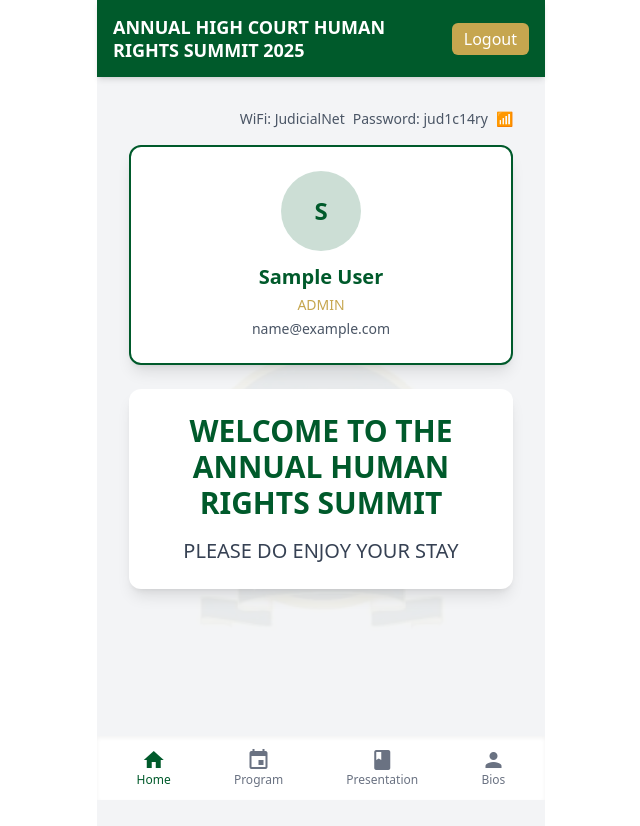
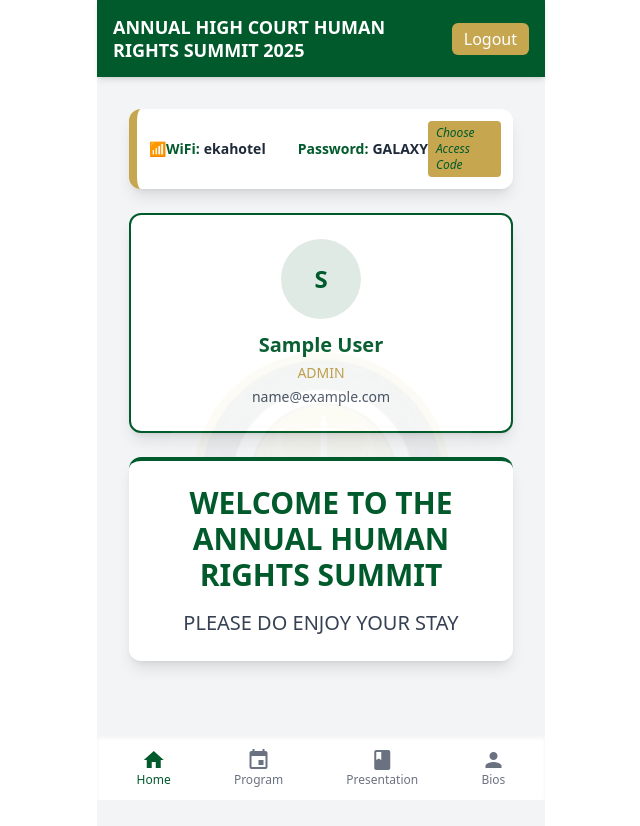
Before and after one commit to KeithOmondi/conference, a React (Vite) app: page / in a window 1280 px wide. Shown: the top 826 px of the page, without its empty margins (319-959 px from the left). Built offline with nearby package versions, Linux system fonts and the light colour scheme; sample sign-in values are in the browser's storage.

Commit message:
first commit

```diff
--- a/src/pages/HomePage.tsx
+++ b/src/pages/HomePage.tsx
@@ -1,6 +1,54 @@
 import logo from "../assets/judiciary-logo.jfif";
 import { useSelector } from "react-redux";
 import type { RootState } from "../store/store";
+import React from "react";
+
+// COLORS (Centralized for consistency)
+const PRIMARY_GREEN = "#005A2B";
+const ACCENT_GOLD = "#C6A64F";
+
+// --- New Styled WiFi Bar Component ---
+const WiFiBar: React.FC = () => (
+  <div className="w-full relative z-10">
+    <div
+      className="w-full flex flex-col md:flex-row items-start md:items-center justify-between p-3 rounded-xl shadow-lg border-l-8"
+      style={{
+        borderColor: ACCENT_GOLD, // Gold accent border
+        backgroundColor: "white",
+      }}
+    >
+      {/* Connection Details Group */}
+      <div className="flex flex-col md:flex-row items-start md:items-center space-y-2 md:space-y-0 md:space-x-8 text-sm font-medium">
+        {/* 1. WiFi Name */}
+        <span className="flex items-center space-x-1">
+          <strong style={{ color: PRIMARY_GREEN }}>
+            <span className="flex items-center">
+              <span role="img" aria-label="wifi">
+                📶
+              </span>{" "}
+              WiFi:
+            </span>
+          </strong>
+          <span className="text-gray-800 font-bold">ekahotel</span>
+        </span>
+
+        {/* 2. Password */}
+        <span className="flex items-center space-x-1">
+          <strong style={{ color: PRIMARY_GREEN }}>Password:</strong>
+          <span className="text-gray-800 font-bold">GALAXY</span>
+        </span>
+      </div>
+
+      {/* 3. Access Code Hint (Styled as a tertiary action) */}
+      <span
+        className="text-xs italic mt-2 md:mt-0 px-2 py-1 rounded cursor-pointer transition-colors hover:bg-opacity-80"
+        style={{ backgroundColor: ACCENT_GOLD, color: PRIMARY_GREEN }}
+      >
+        Choose Access Code
+      </span>
+    </div>
+  </div>
+);
 
 const HomePage = () => {
   const { user } = useSelector((state: RootState) => state.auth);
@@ -29,31 +77,53 @@ const HomePage = () => {
         }}
       />
 
-      <div className="flex-1 w-full overflow-y-auto p-4">
-        {/* WiFi bar */}
-        <div className="w-full flex justify-end items-center mb-4 text-sm text-gray-600 space-x-2 relative z-10">
-          <span>WiFi: JudicialNet</span>
-          <span>Password: jud1c14ry</span>
-          <span>📶</span>
-        </div>
+      <div className="flex-1 w-full overflow-y-auto p-4 space-y-6">
+        {/* 🛑 New Styled WiFi Bar component */}
+        <WiFiBar />
 
         {/* User Card */}
-        <div className="w-full max-w-md bg-white rounded-xl shadow-lg border-2 border-[#005A2B] p-6 flex flex-col items-center mb-6 relative z-10 mx-auto">
-          <div className="w-20 h-20 bg-[#005A2B]/20 rounded-full flex items-center justify-center text-2xl font-bold mb-3 text-[#005A2B]">
+        <div
+          className="w-full max-w-md bg-white rounded-xl shadow-lg border-2 p-6 flex flex-col items-center mx-auto"
+          style={{ borderColor: PRIMARY_GREEN }}
+        >
+          <div
+            className="w-20 h-20 rounded-full flex items-center justify-center text-2xl font-bold mb-3"
+            // Use background color with 20% opacity and primary text color
+            style={{
+              backgroundColor: PRIMARY_GREEN + "20",
+              color: PRIMARY_GREEN,
+            }}
+          >
             {firstLetter}
           </div>
 
-          <h2 className="font-semibold text-xl text-[#005A2B]">{user.name}</h2>
-          <p className="text-[#C6A64F] text-sm font-medium mt-1">
+          <h2
+            className="font-semibold text-xl"
+            style={{ color: PRIMARY_GREEN }}
+          >
+            {user.name}
+          </h2>
+          <p
+            className="text-sm font-medium mt-1"
+            style={{ color: ACCENT_GOLD }}
+          >
             {user.role.toUpperCase()}
           </p>
           <p className="text-gray-600 text-sm mt-1">{user.email}</p>
-          {user.station && <p className="text-gray-600 text-sm mt-1">{user.station}</p>}
+          {user.station && (
+            <p className="text-gray-600 text-sm mt-1">{user.station}</p>
+          )}
         </div>
 
         {/* Welcome Message Section */}
-        <div className="w-full max-w-md bg-white rounded-xl shadow-lg p-6 mx-auto relative z-10 text-center">
-          <h3 className="text-2xl md:text-3xl font-extrabold text-[#005A2B] mb-4">
+        <div
+          className="w-full max-w-md bg-white rounded-xl shadow-lg p-6 mx-auto relative z-10 text-center border-t-4"
+          style={{ borderColor: PRIMARY_GREEN }}
+        >
+          <h3
+            className="text-2xl md:text-3xl font-extrabold mb-4"
+            style={{ color: PRIMARY_GREEN }}
+          >
             WELCOME TO THE ANNUAL HUMAN RIGHTS SUMMIT
           </h3>
           <p className="text-gray-700 text-lg md:text-xl">
```
